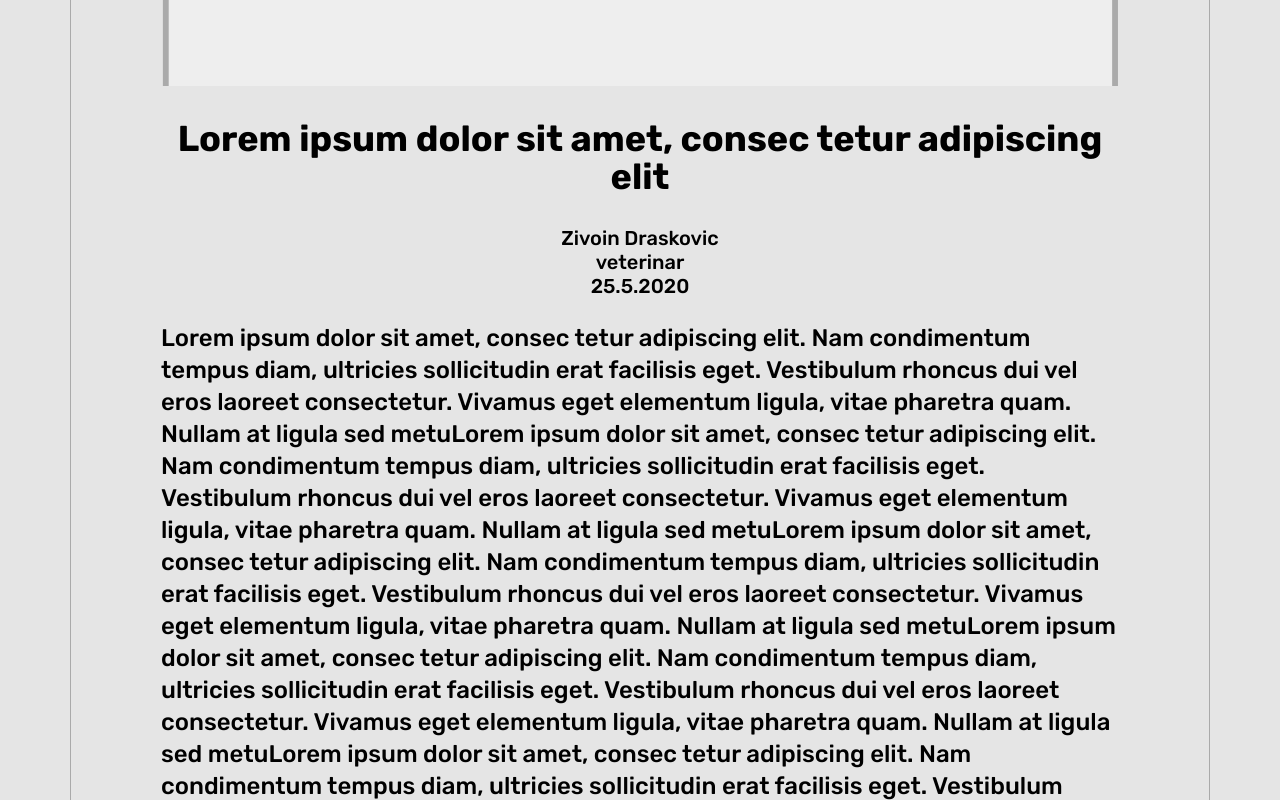
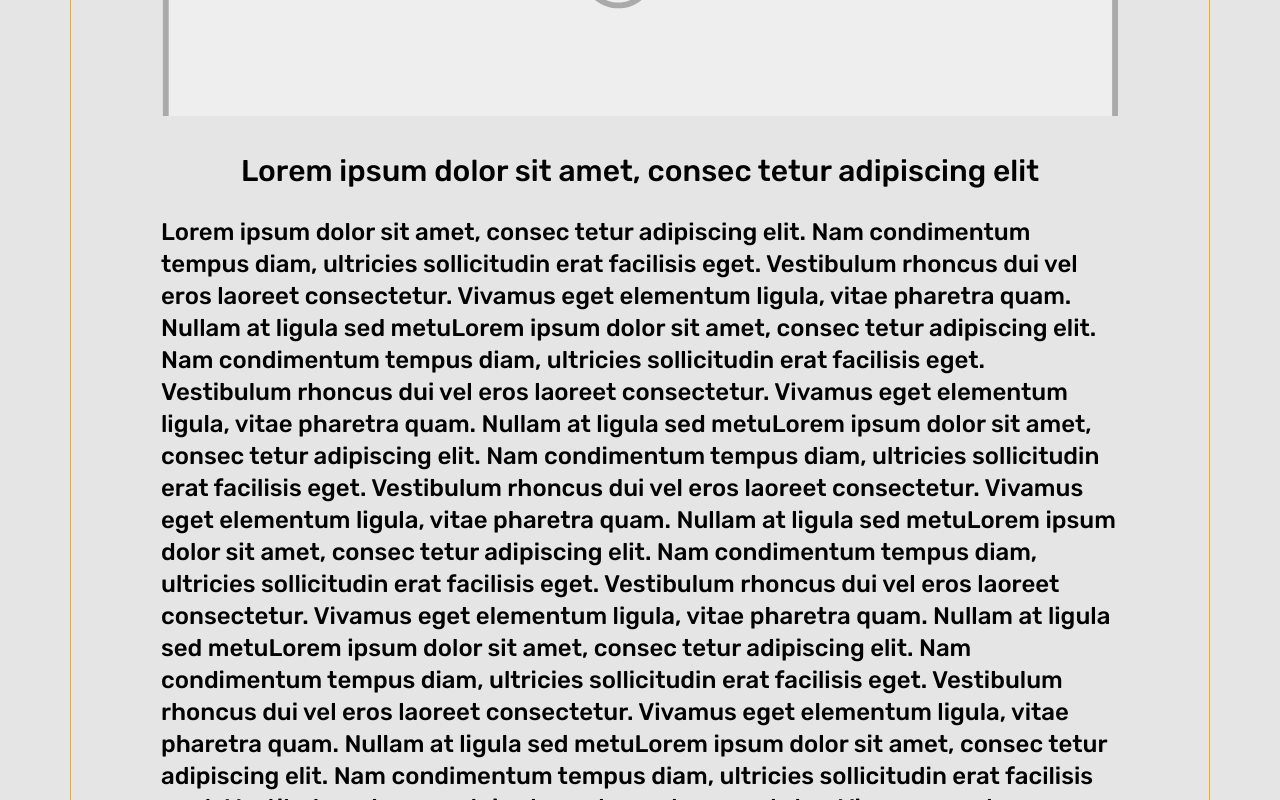
Before and after one commit to udomiljubimca/udomiljubimca-frontend, a React (Create React App) app in the folder frontend/: page /blog/url1 in a window 1280 px wide. Shown: the part 340-1140 px from the top of the page. Built offline with nearby package versions, Linux system fonts and the light colour scheme.

Commit message:
blog post update

```diff
--- a/frontend/src/components/Blog/BlogPost.js
+++ b/frontend/src/components/Blog/BlogPost.js
@@ -1,6 +1,7 @@
 import { React } from "react";
 import { useRouteMatch } from "react-router-dom";
 import placeholder from "../../assets/placeholder.svg";
+import "./blogPost.css";
 
 const BlogPost = ({ blogPosts }) => {
   const { params } = useRouteMatch();
@@ -15,16 +16,16 @@ const BlogPost = ({ blogPosts }) => {
             alt={blogPost.title}
           />
           <h1 className="blog-post__title">{blogPost.title}</h1>
+          <p className="blog-post__desc">{blogPost.desc}</p>
           <div className="blog-post__author-info">
             <p>{blogPost.fullName}</p>
             <p>{blogPost.role}</p>
             <p>{blogPost.date}</p>
           </div>
-          <p className="blog-post__desc">{blogPost.desc}</p>
         </div>
       </div>
       {/* TODO blog slider */}
-      <div className="container blog-featured">featured</div>
+      <div className="container blog-featured">TODO "featured" slider</div>
     </>
   );
 };
--- a/frontend/src/components/Blog/blog.css
+++ b/frontend/src/components/Blog/blog.css
@@ -7,43 +7,6 @@
   text-align: center;
   color: #111111;
   margin-top: 5px;
-}
-
-.blog-post {
-  padding: 40px 90px;
-  border: 1px solid #aaa;
-}
-
-.blog-post__hero {
-  width: 100%;
-  max-height: 320px;
-  object-fit: cover;
-}
-
-.blog-post__title,
-.blog-post__author-info {
-  text-align: center;
-}
-
-.blog-post__title {
-  font-size: 36px;
-  line-height: 38px;
-  margin: 30px 0 0 0;
-}
-
-.blog-post__author-info {
-  margin-top: 30px;
-}
-
-.blog-post__author-info p {
-  margin: 0;
-  font-size: 20px;
-  line-height: 24px;
-}
-
-.blog-post__desc {
-  font-size: 24px;
-  line-height: 32px;
 }
 
 .pagination {
--- /dev/null
+++ b/frontend/src/components/Blog/blogPost.css
@@ -0,0 +1,42 @@
+.blog-post {
+  padding: 40px 90px;
+  border: 1px solid #f9ae05;
+  margin: 30px auto;
+}
+
+.blog-post__hero {
+  width: 100%;
+  max-height: 320px;
+  object-fit: cover;
+}
+
+.blog-post__title {
+  text-align: center;
+}
+
+.blog-post__title {
+  font-size: 30px;
+  line-height: 42px;
+  font-weight: normal;
+  margin: 30px 0 0 0;
+}
+
+.blog-post__author-info {
+  margin-top: 30px;
+}
+
+.blog-post__author-info p {
+  margin: 0;
+  font-size: 20px;
+  line-height: 24px;
+}
+
+.blog-post__desc {
+  font-size: 24px;
+  line-height: 32px;
+  font-weight: normal;
+}
+
+.blog-post__author-info {
+  text-align: right;
+}
```
